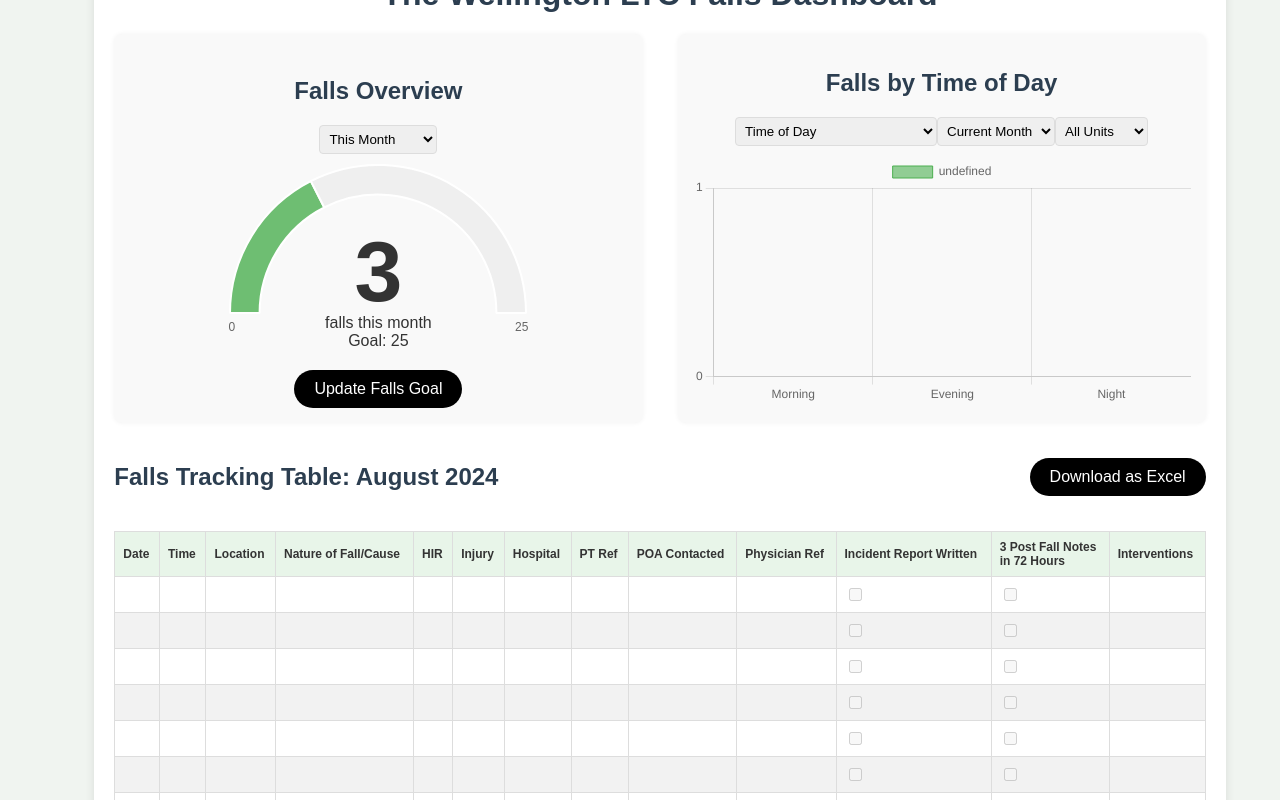
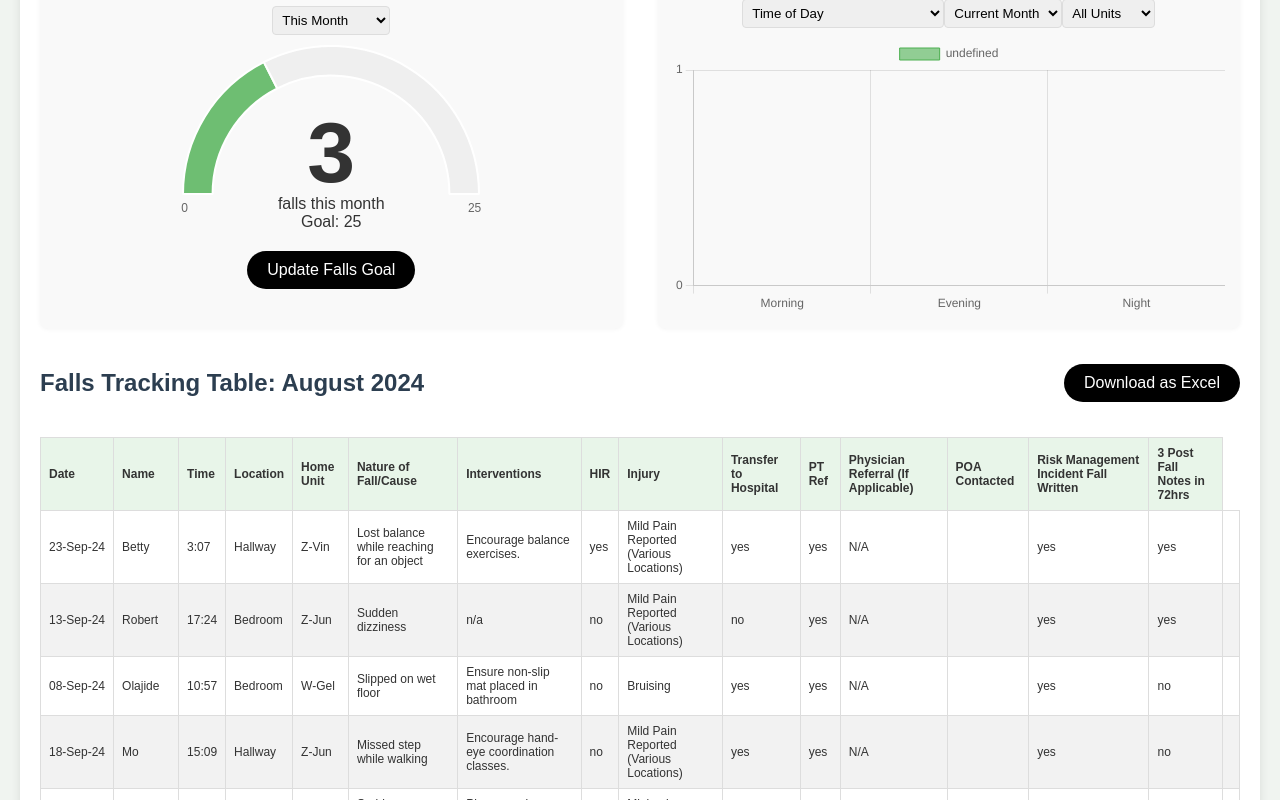
Before and after one commit to WayneWei228/fallyx-dashboard, a React (Create React App) app: page /dashboard in a window 1280 px wide. Shown: the top 800 px of the page. Built offline with nearby package versions, Linux system fonts and the light colour scheme; no server answers; a web font is replaced by a local one.

Commit message:
feat: adjust the table

```diff
--- a/src/pages/Dashboard.js
+++ b/src/pages/Dashboard.js
@@ -143,6 +143,8 @@ export default function Dashboard() {
           // dynamicTyping: true,
           complete: function (results) {
             console.log('Parsed Data:', results.data); // 可选：查看解析结果
+            console.log(sampleData);
+            // setTableData(sampleData);
             setTableData(results.data);
           },
         });
@@ -598,42 +600,42 @@ export default function Dashboard() {
         <thead>
           <tr>
             <th>Date</th>
+            <th>Name</th>
             <th>Time</th>
             <th>Location</th>
+            <th>Home Unit</th>
+
             <th>Nature of Fall/Cause</th>
+            <th>Interventions</th>
             <th>HIR</th>
             <th>Injury</th>
-            <th>Hospital</th>
+            <th>Transfer to Hospital</th>
             <th>PT Ref</th>
+            <th>Physician Referral (If Applicable)</th>
             <th>POA Contacted</th>
-            <th>Physician Ref</th>
-            <th>Incident Report Written</th>
-            <th>
-              3 Post Fall Notes<br></br> in 72 Hours
-            </th>
-            <th>Interventions</th>
+            <th>Risk Management Incident Fall Written</th>
+            <th>3 Post Fall Notes in 72hrs</th>
           </tr>
         </thead>
         <tbody id="fallsTableBody">
           {currentItems.map((item, i) => (
             <tr key={i}>
               <td style={{ whiteSpace: 'nowrap' }}>{item.date}</td>
+              <td>{item.name}</td>
               <td>{item.time}</td>
               <td>{item.location}</td>
+              <td>{item.homeUnit}</td>
               <td>{item.cause}</td>
+              <td>{item.interventions}</td>
               <td>{item.hir}</td>
               <td>{item.injury}</td>
               <td>{item.hospital}</td>
               <td>{item.ptRef}</td>
+              <td>N/A</td>
+              <td>{item.physicianRef}</td>
               <td>{item.poaContacted}</td>
-              <td>{item.physicianRef}</td>
-              <td>
-                <input type="checkbox" checked={item.incidentReportWritten} disabled />
-              </td>
-              <td>
-                <input type="checkbox" checked={item.postFallNotes} disabled />
-              </td>
-              <td>{item.review}</td>
+              <td>{item.incidentReport}</td>
+              <td>{item.postFallNotes}</td>
             </tr>
           ))}
         </tbody>
```
Also changed, not shown: src/data/demo.csv.
